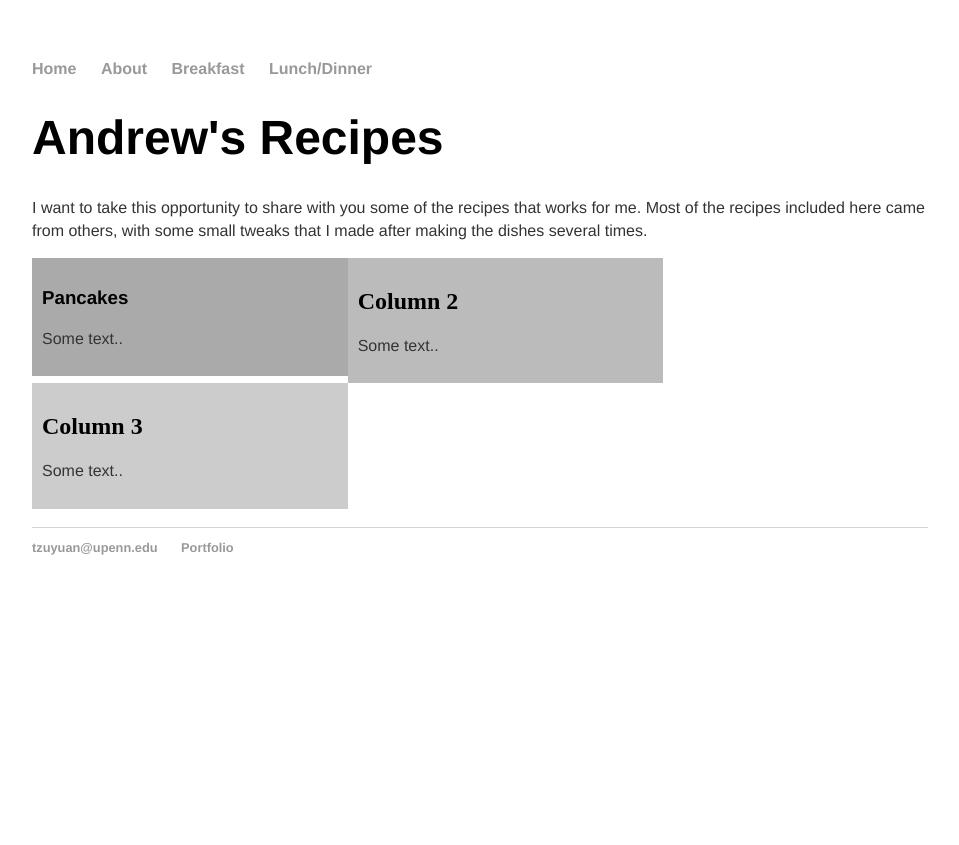
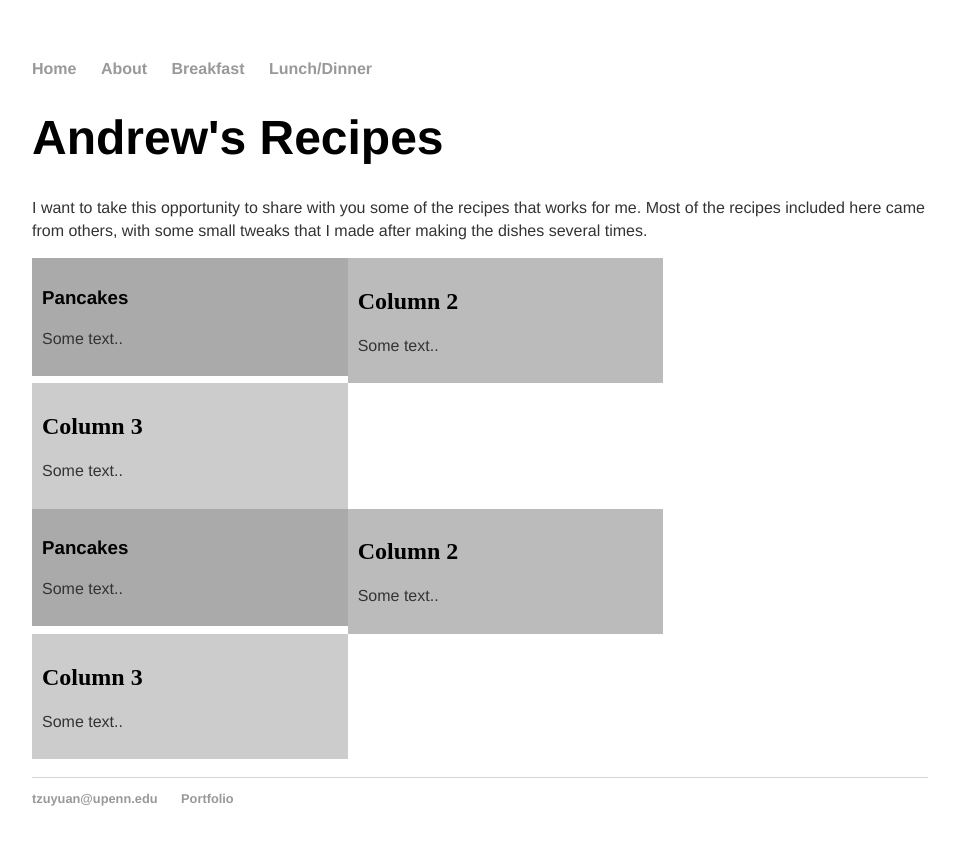
Before and after one commit to tzuyuanw/tzuyuanw.github.io, a Jekyll site: the page recipes/index.html, which Jekyll copies as it is, in a window 1280 px wide. Shown: the top 845 px of the page, without its empty margins (160-1119 px from the left). Built offline with Jekyll 4.4.1, drawn with Linux system fonts in a browser that asks for light colours.

Commit message:
Update index.html

```diff
--- a/recipes/index.html
+++ b/recipes/index.html
@@ -38,7 +38,21 @@
   		</div>
 
 	</div>
-				</br>
+	<div class="row">
+  		<div class="column" style="background-color:#aaa;">
+   		<h3>Pancakes</h3>
+    		<p>Some text..</p>
+ 		</div>
+ 		<div class="column" style="background-color:#bbb;">
+    		<h2>Column 2</h2>
+    		<p>Some text..</p>
+  		</div>
+		<div class="column" style="background-color:#ccc;">
+    		<h2>Column 3</h2>
+    		<p>Some text..</p>
+  		</div>
+
+	</div>			</br>
 			</div><!-- /.container -->
 			<footer>
 	    		<ul>
```
